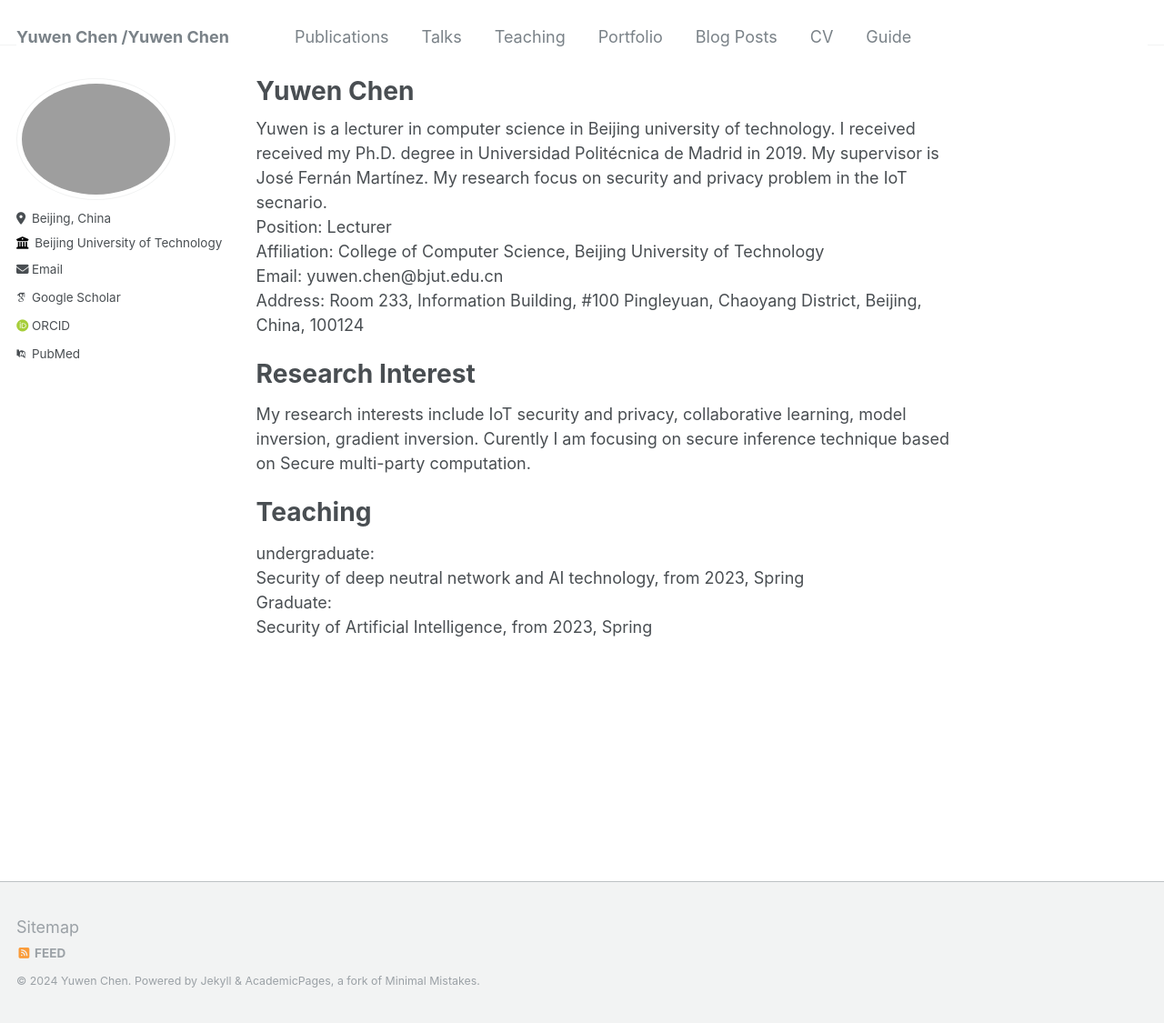
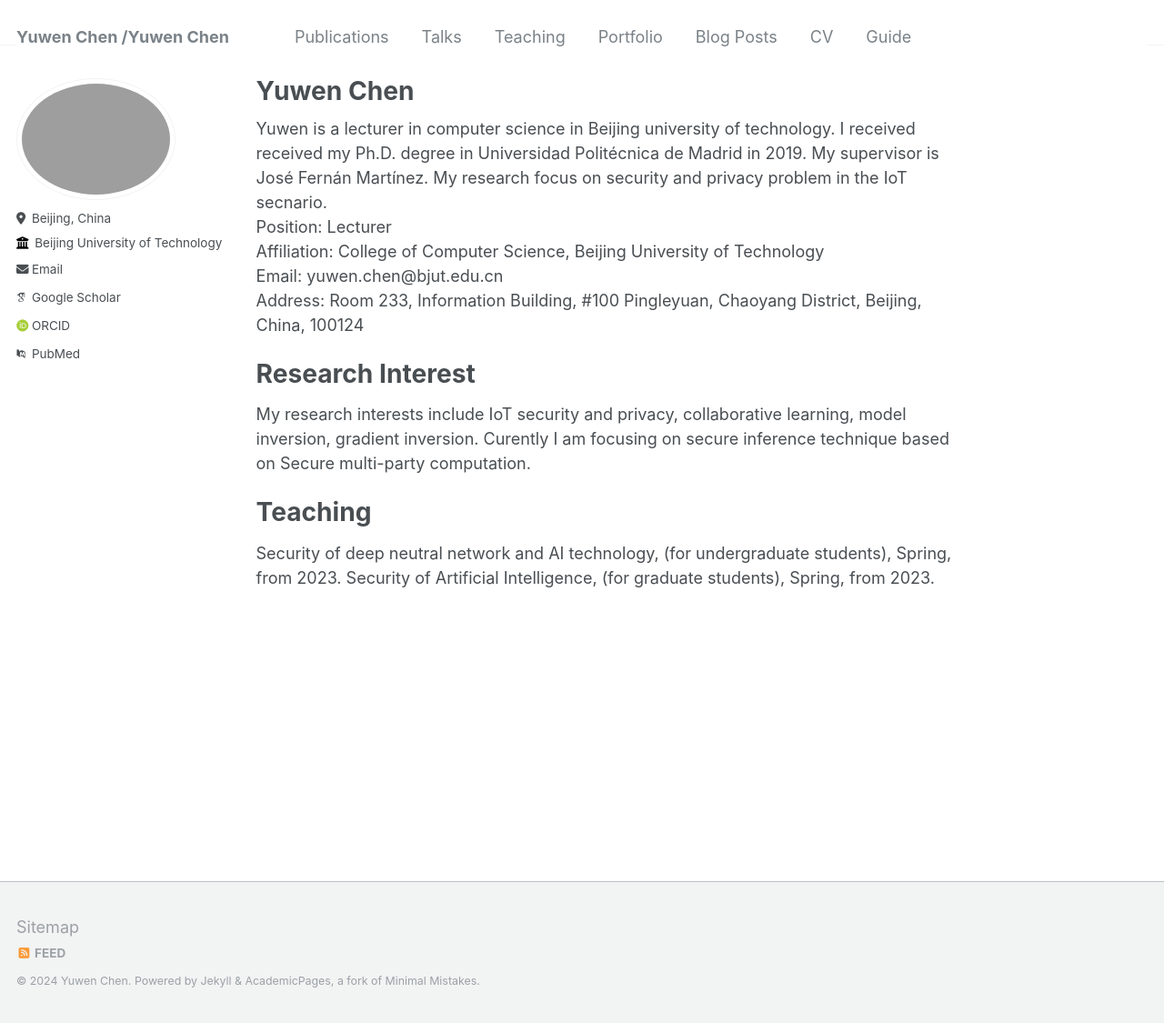
Before and after one commit to SevenBruce/sevenbruce.github.io, a Jekyll site: the page built from _pages/about.md, in a window 1280 px wide and 1125 px high. Shown: the whole window at 91% size. Built offline with Jekyll 4.4.1, drawn with Linux system fonts in a browser that asks for light colours; some web fonts are replaced.

Commit message:
Update about.md

```diff
--- a/_pages/about.md
+++ b/_pages/about.md
@@ -19,7 +19,5 @@ My research interests include IoT security and privacy, collaborative learning,
 
 Teaching
 ======
-undergraduate: <br/>
-Security of deep neutral network and AI technology, from 2023, Spring  <br/>
-Graduate: <br/>
-Security of Artificial Intelligence, from 2023, Spring   <br/>
+Security of deep neutral network and AI technology, (for undergraduate students), Spring, from 2023.
+Security of Artificial Intelligence, (for graduate students), Spring, from 2023.
```
